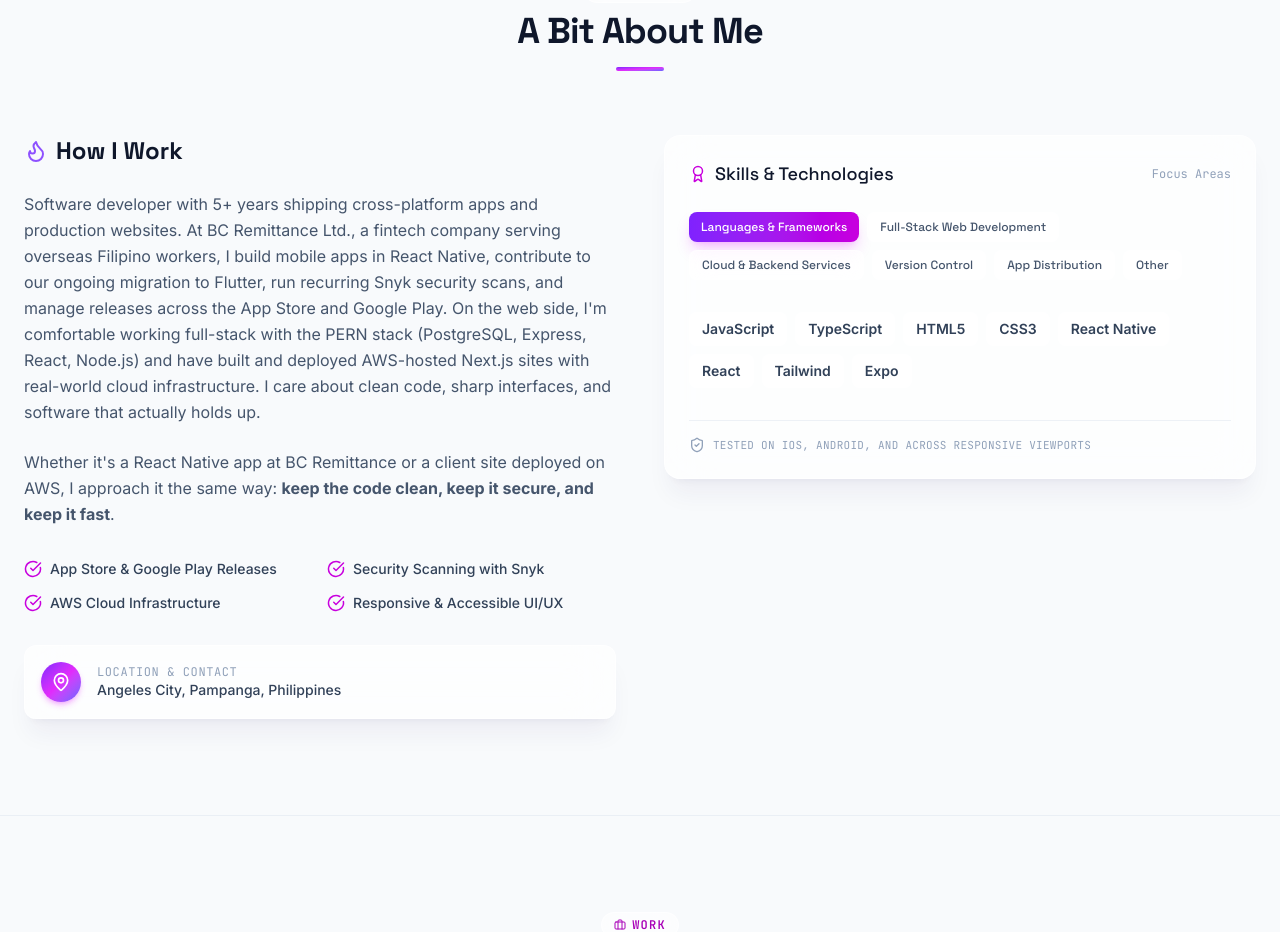
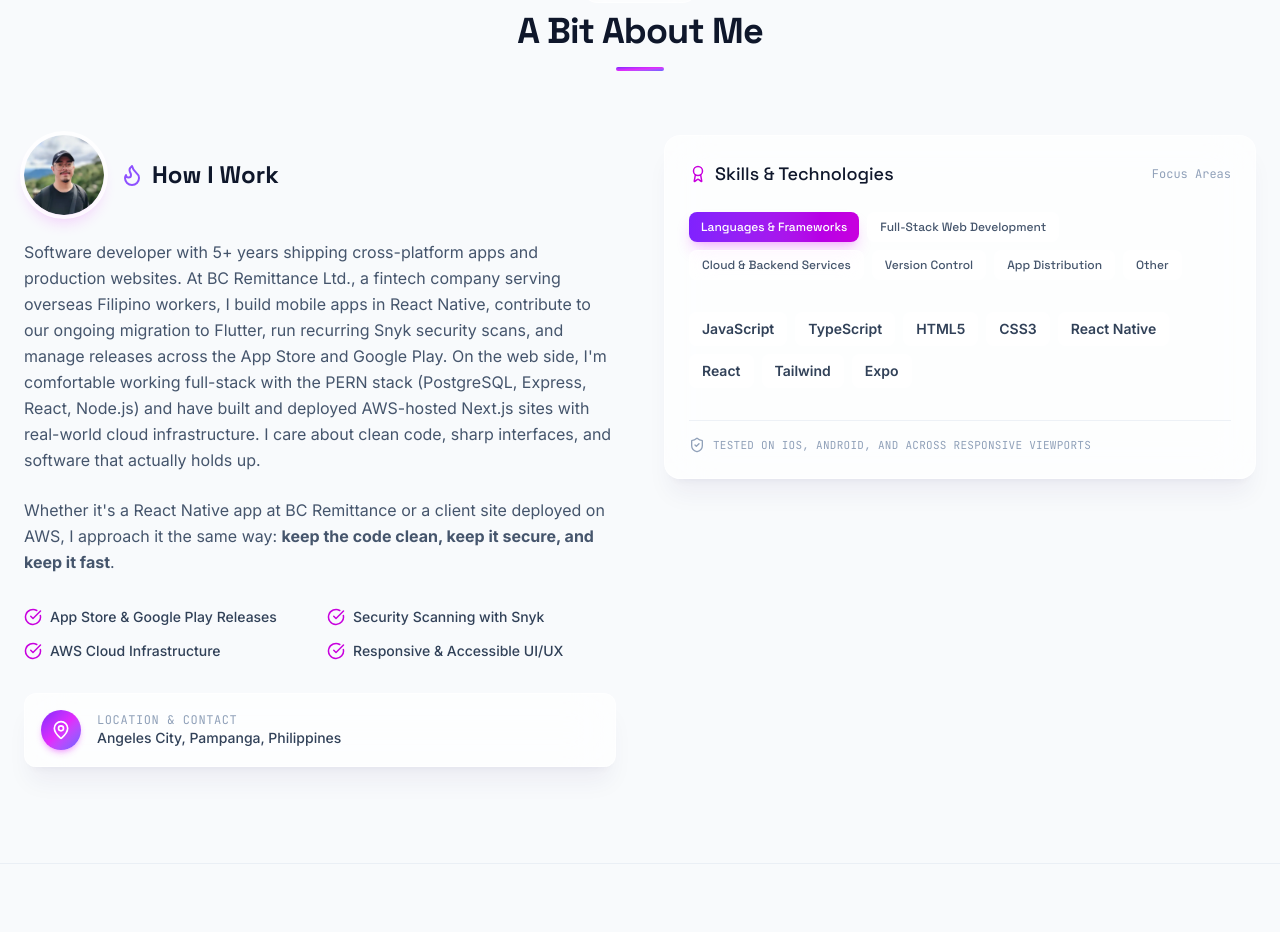
Before and after one commit to jasoncd598/Portfolio, a Next.js app: page / in a window 1280 px wide. Shown: the part 920-1852 px from the top of the page. Built offline with nearby package versions, Linux system fonts and the light colour scheme.

Commit message:
Add headshot photo to About section

```diff
--- a/src/components/About.tsx
+++ b/src/components/About.tsx
@@ -1,5 +1,6 @@
 "use client";
 import { useState } from "react";
+import Image from "next/image";
 import { motion } from "motion/react";
 import { User, ShieldCheck, MapPin, Award, CheckCircle, Flame } from "lucide-react";
 import { DEV_INFO, SKILL_CATEGORIES } from "../data";
@@ -28,10 +29,27 @@ export default function About() {
         <div className="grid grid-cols-1 lg:grid-cols-12 gap-12 items-start mt-6">
           {/* Left Column: Creative Bio Story */}
           <div className="lg:col-span-6 flex flex-col gap-6 text-left">
-            <h3 className="text-2xl font-display font-bold text-slate-900 dark:text-white flex items-center gap-2">
-              <Flame className="text-violet-500 shrink-0" size={24} />
-              How I Work
-            </h3>
+            <div className="flex items-center gap-4">
+              <motion.div
+                initial={{ opacity: 0, scale: 0.85 }}
+                whileInView={{ opacity: 1, scale: 1 }}
+                viewport={{ once: true }}
+                transition={{ duration: 0.5 }}
+                className="w-16 h-16 sm:w-20 sm:h-20 rounded-full ring-4 ring-white/80 dark:ring-slate-800/80 shadow-lg shadow-fuchsia-500/20 overflow-hidden shrink-0"
+              >
+                <Image
+                  src="/jason.webp"
+                  alt={DEV_INFO.name}
+                  width={80}
+                  height={80}
+                  className="w-full h-full object-cover"
+                />
+              </motion.div>
+              <h3 className="text-2xl font-display font-bold text-slate-900 dark:text-white flex items-center gap-2">
+                <Flame className="text-violet-500 shrink-0" size={24} />
+                How I Work
+              </h3>
+            </div>
 
             <p className="text-slate-600 dark:text-slate-300 leading-relaxed text-md">
               {DEV_INFO.bio}
```
Also changed, not shown: public/jason.webp (added).
